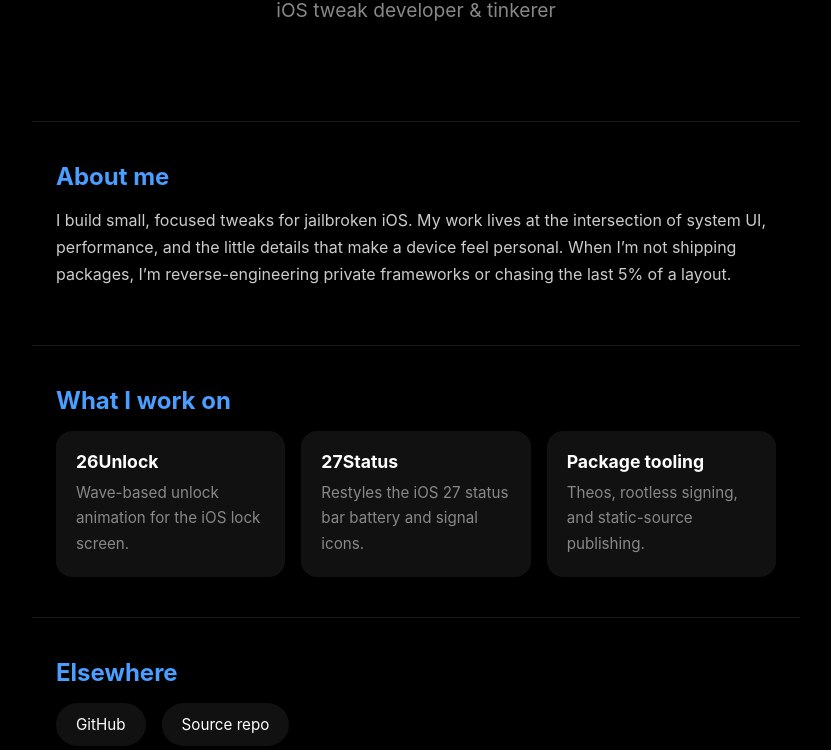
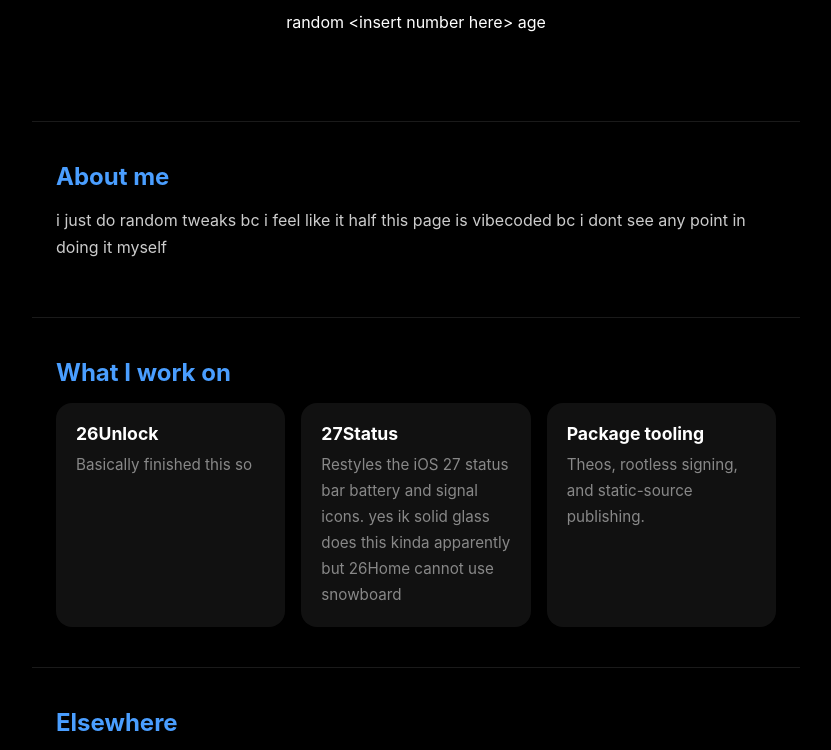
Before and after one commit to blu-tek-tweak/blu-tek-tweak.github.io, a plain HTML site: page index.html in a window 1280 px wide. Shown: the part 295-1045 px from the top of the page, without its empty margins (224-1055 px from the left). Drawn offline with Linux system fonts and the light colour scheme.

Commit message:
better all about me

```diff
--- a/index.html
+++ b/index.html
@@ -109,18 +109,17 @@
 <body>
     <header class="hero">
         <img class="avatar" src="/avatar.png" alt="blu-tek">
-        <h1>blu-tek</h1>
-        <p class="tagline">iOS tweak developer &amp; tinkerer</p>
+        <h1> hi imblu-tek</h1>
+        <p class="tagline">iOS tweak developer &amp; tinkerer yes totally</p>
+        <p>random &lt;insert number here&gt; age</p>
     </header>
 
     <main>
         <section class="section">
             <h2>About me</h2>
             <p>
-                I build small, focused tweaks for jailbroken iOS. My work lives at the intersection of
-                system UI, performance, and the little details that make a device feel personal.
-                When I’m not shipping packages, I’m reverse-engineering private frameworks or
-                chasing the last 5% of a layout.
+                i just do random tweaks bc i feel like it
+                half this page is vibecoded bc i dont see any point in doing it myself
             </p>
         </section>
 
@@ -129,11 +128,11 @@
             <div class="grid">
                 <div class="card">
                     <h3>26Unlock</h3>
-                    <p>Wave-based unlock animation for the iOS lock screen.</p>
+                    <p>Basically finished this so</p>
                 </div>
                 <div class="card">
                     <h3>27Status</h3>
-                    <p>Restyles the iOS 27 status bar battery and signal icons.</p>
+                    <p>Restyles the iOS 27 status bar battery and signal icons. yes ik solid glass does this kinda apparently but 26Home cannot use snowboard</p>
                 </div>
                 <div class="card">
                     <h3>Package tooling</h3>
```
